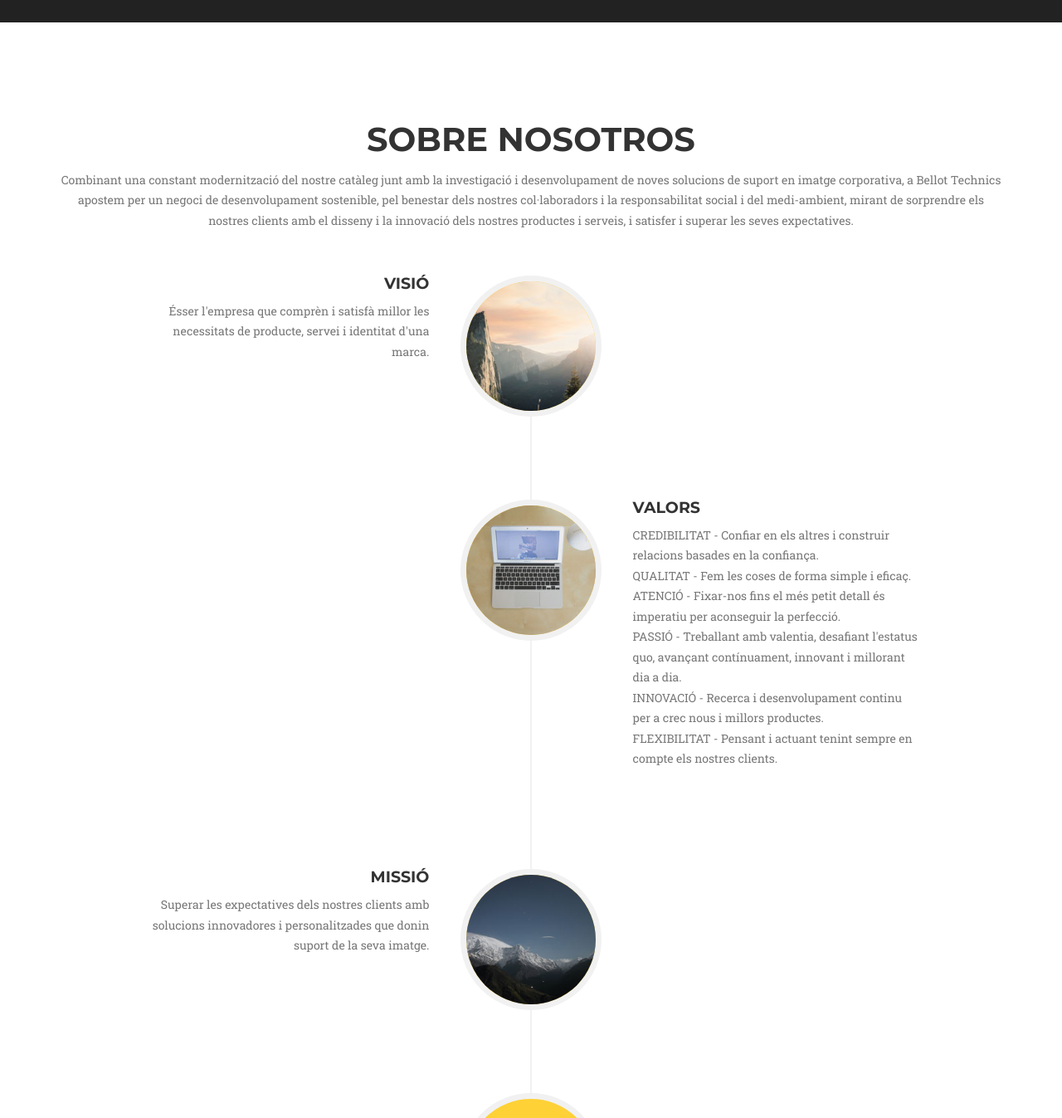
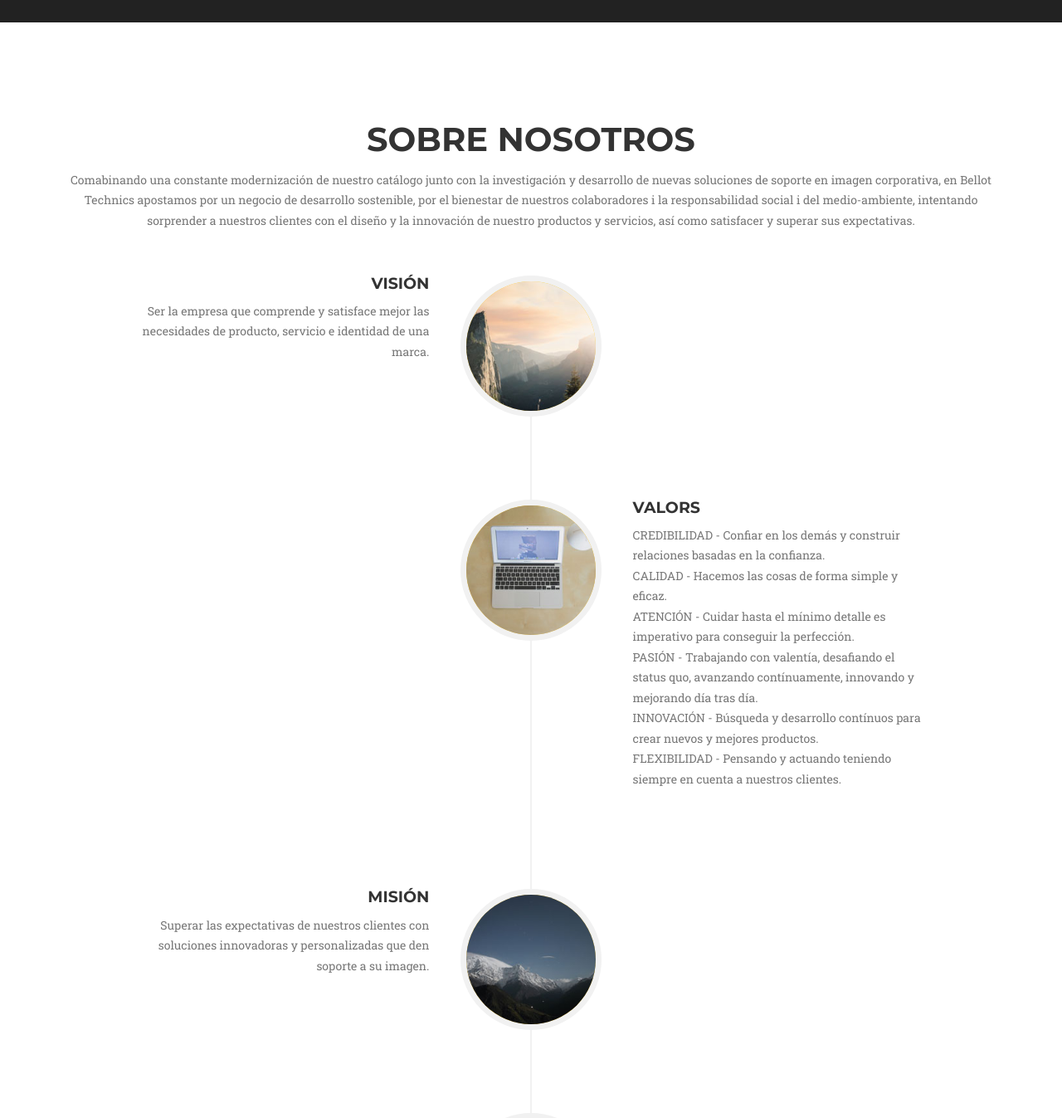
Before and after one commit to Bellot2020/bellottechnics, a Jekyll site: the page built from es/index.md, in a window 1280 px wide and 1400 px high, scrolled down 709 px, cut to the strip 53-1400 px from the top of the window. Shown: the whole strip at 83% size. Built offline with Jekyll 4.4.1, drawn with Linux system fonts in a browser that asks for light colours; some web fonts are replaced; some of the changed text lies outside the part shown.

Commit message:
Update _config.yml

```diff
--- a/_config.yml
+++ b/_config.yml
@@ -28,7 +28,7 @@ social:
 # Català
 lang:
   ca:
-    site_description: "Empresa especialitzada en solucions d'etiquetatge i packaging personalitzat per als sectors tèxtil i confecció, joieria, bijuteria, rellotgeria i complements, alimentació, etc."
+    site_description: "Empresa especialitzada en solucions d'etiquetatge i packaging personalitzat per als sectors tèxtil, joieria, complements i alimentació."
     intro1: "Benvinguts al nostre Web!"
     intro2: "UN MÓN DE SOLUCIONS"
     more: "Llegir més"
@@ -71,54 +71,54 @@ lang:
                                QUALITAT - Fem les coses de forma simple i eficaç.<br>
                                ATENCIÓ - Fixar-nos fins el més petit detall és imperatiu per aconseguir la perfecció.<br>
                                PASSIÓ - Treballant amb valentia, desafiant l'estatus quo, avançant contínuament, innovant i millorant dia a dia.<br>
-                               INNOVACIÓ - Recerca i desenvolupament continu per a crec nous i millors productes.<br>
+                               INNOVACIÓ - Recerca i desenvolupament continu per a crear nous i millors productes.<br>
                                FLEXIBILITAT - Pensant i actuant tenint sempre en compte els nostres clients.<br>"
   es:
-    site_description: "Empresa especialitzada en solucions d'etiquetatge i packaging personalitzat per als sectors tèxtil i confecció, joieria, bijuteria, rellotgeria i complements, alimentació, etc."
-    intro1: "Benvinguts al nostre Web!"
-    intro2: "UN MÓN DE SOLUCIONS"
-    more: "Llegir més"
-    close: "Tanca"
-    colaborators: "Col·laboradors"
-    colaborators_marta: "Fotografia professional"
-    colaborators_certificatinos: "Certificació d’Eficiència Energètica"
-    services: "Serveis"
-    services_description: "Disseny, producció, manipulat i lliurament arreu del món dels nostres productes."
-    services_design_title: "Disseny"
-    services_design_description: "Dissenyem la marca i el logo, creem tot l'etiquetat de les seves col·leccions."
-    services_handled_title: "Manipulats"
-    services_handled_description: "Elaborem treballs a la mida de cada client, tant en preu com en qualitat."
-    services_delivery_title: "Distribució"
-    services_delivery_description: "Col·loquem a qualsevol part del món les seves comandes."
-    services_photo_title: "Fotografia de producte"
-    services_photo_description: "Oferim tots els serveis fotogràfics que la seva marca necessita."
-    products: "Productes"
-    products_description: "Trobeu els productes adequats per al vostre negoci i projecte."
+    site_description: "Empresa especializada en soluciones de etiquetado y merchandising personalizado para los sectores téxtil, joyería, complementos y alimentación."
+    intro1: "Bienvenidos a nuestra Web!"
+    intro2: "UN MUNDO DE SOLUCIONES"
+    more: "Leer más"
+    close: "Cierra"
+    colaborators: "Colaboradores"
+    colaborators_marta: "Fotografía profesional"
+    colaborators_certificatinos: "Certificaciones de Eficiencia Energética"
+    services: "Servicios"
+    services_description: "Diseño, producción, manipulado i entrega en cualquier destino de nuestros productos."
+    services_design_title: "Diseño"
+    services_design_description: "Diseñamos su marca y logotipo, creamos todo el etiquetado para sus colecciones."
+    services_handled_title: "Manipulados"
+    services_handled_description: "Desarrollamos trabajos a medida de cada cliente, tanto en precio com en calidad."
+    services_delivery_title: "Distribución"
+    services_delivery_description: "Enviamos a cualquier parte del mundo sus pedidos."
+    services_photo_title: "Fotografia de producto"
+    services_photo_description: "Ofrecemos todos los servicios fotográficos que su marca necesita."
+    products: "Productos"
+    products_description: "Encuentra los productos adecuados para tu negocio o proyecto."
     contact: "Contactar"
-    contact_name: "El teu nom"
-    contact_name_validation: "Introduïu el vostre nom."
-    contact_email: "El teu e-mail"
-    contact_email_validation: "Introduïu el vostre email."
-    contact_phone: "El teu telèfon"
-    contact_phone_validation: "Introduïu el vostre telèfon."
-    contact_message: "El teu missatge"
-    contact_message_validation: "Introduïu el vostre missatge."
-    contact_send: "Enviar el missatge"
-    privacy: "Privacitat"
-    legal: "Avís legal"
+    contact_name: "Tu nombre"
+    contact_name_validation: "Escribe tu nombre."
+    contact_email: "Tu e-mail"
+    contact_email_validation: "Escribe tu e-mail."
+    contact_phone: "Tu teléfono"
+    contact_phone_validation: "Escribe tu teléfono."
+    contact_message: "Tu mensaje"
+    contact_message_validation: "Déjanos un mensaje."
+    contact_send: "Enviar el mensaje"
+    privacy: "Privacidad"
+    legal: "Aviso legal"
     about: "Sobre nosotros"
-    about_description: "Combinant una constant modernització del nostre catàleg junt amb la investigació i desenvolupament de noves solucions de suport en imatge corporativa, a Bellot Technics apostem per un negoci de desenvolupament sostenible, pel benestar dels nostres col·laboradors i la responsabilitat social i del medi-ambient, mirant de sorprendre els nostres clients amb el disseny i la innovació dels nostres productes i serveis, i satisfer i superar les seves expectatives. "
-    about_vision: "VISIÓ"
-    about_vision_description: "Ésser l'empresa que comprèn i satisfà millor les necessitats de producte, servei i identitat d'una marca."
-    about_mission: "MISSIÓ"
-    about_mission_description: "Superar les expectatives dels nostres clients amb solucions innovadores i personalitzades que donin suport de la seva imatge."
+    about_description: "Comabinando una constante modernización de nuestro catálogo junto con la investigación y desarrollo de nuevas soluciones de soporte en imagen corporativa, en Bellot Technics apostamos por un negocio de desarrollo sostenible, por el bienestar de nuestros colaboradores i la responsabilidad social i del medio-ambiente, intentando sorprender a nuestros clientes con el diseño y la innovación de nuestro productos y servicios, así como satisfacer y superar sus expectativas. "
+    about_vision: "VISIÓN"
+    about_vision_description: "Ser la empresa que comprende y satisface mejor las necesidades de producto, servicio e identidad de una marca."
+    about_mission: "MISIÓN"
+    about_mission_description: "Superar las expectativas de nuestros clientes con soluciones innovadoras y personalizadas que den soporte a su imagen."
     about_values: "VALORS"
-    about_values_description: "CREDIBILITAT - Confiar en els altres i construir relacions basades en la confiança.<br>
-                               QUALITAT - Fem les coses de forma simple i eficaç.<br>
-                               ATENCIÓ - Fixar-nos fins el més petit detall és imperatiu per aconseguir la perfecció.<br>
-                               PASSIÓ - Treballant amb valentia, desafiant l'estatus quo, avançant contínuament, innovant i millorant dia a dia.<br>
-                               INNOVACIÓ - Recerca i desenvolupament continu per a crec nous i millors productes.<br>
-                               FLEXIBILITAT - Pensant i actuant tenint sempre en compte els nostres clients.<br>"
+    about_values_description: "CREDIBILIDAD - Confiar en los demás y construir relaciones basadas en la confianza.<br>
+                               CALIDAD - Hacemos las cosas de forma simple y eficaz.<br>
+                               ATENCIÓN - Cuidar hasta el mínimo detalle es imperativo para conseguir la perfección.<br>
+                               PASIÓN - Trabajando con valentía, desafiando el status quo, avanzando contínuamente, innovando y mejorando día tras día.<br>
+                               INNOVACIÓN - Búsqueda y desarrollo contínuos para crear nuevos y mejores productos.<br>
+                               FLEXIBILIDAD - Pensando y actuando teniendo siempre en cuenta a nuestros clientes.<br>"
   en:
     site_description: "Empresa especialitzada en solucions d'etiquetatge i packaging personalitzat per als sectors tèxtil i confecció, joieria, bijuteria, rellotgeria i complements, alimentació, etc."
     intro1: "Benvinguts al nostre Web!"
```
